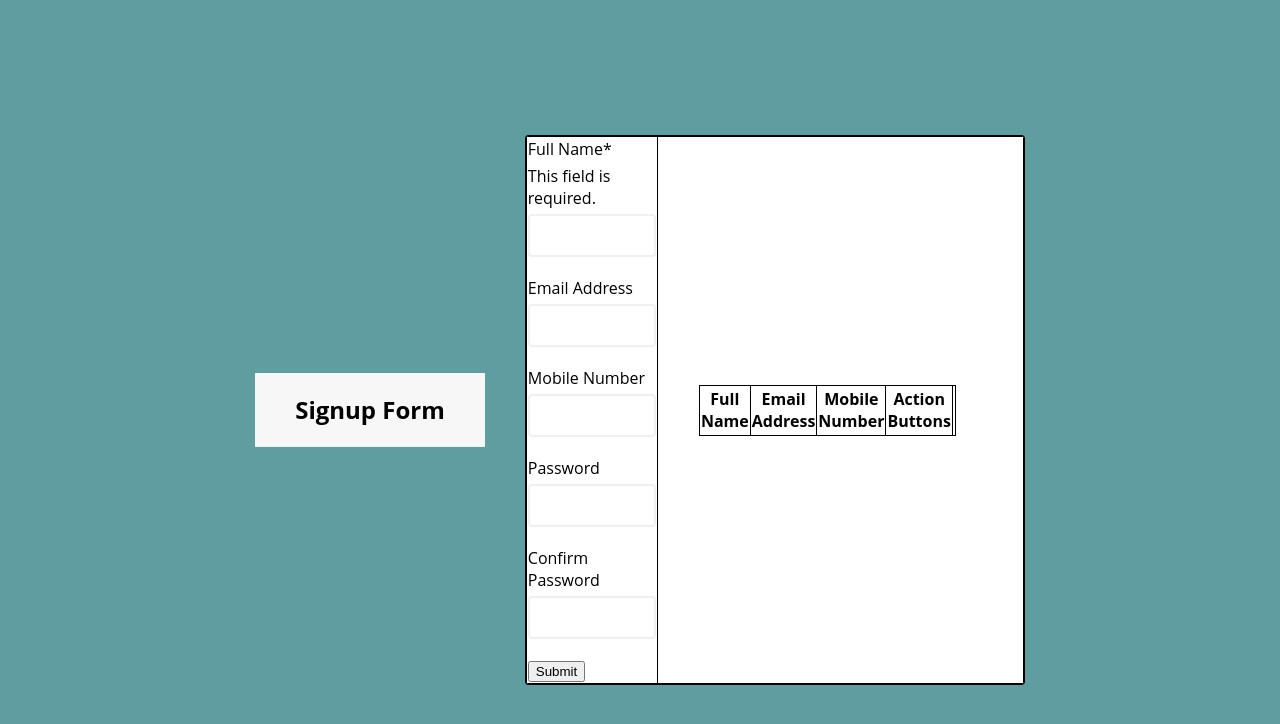
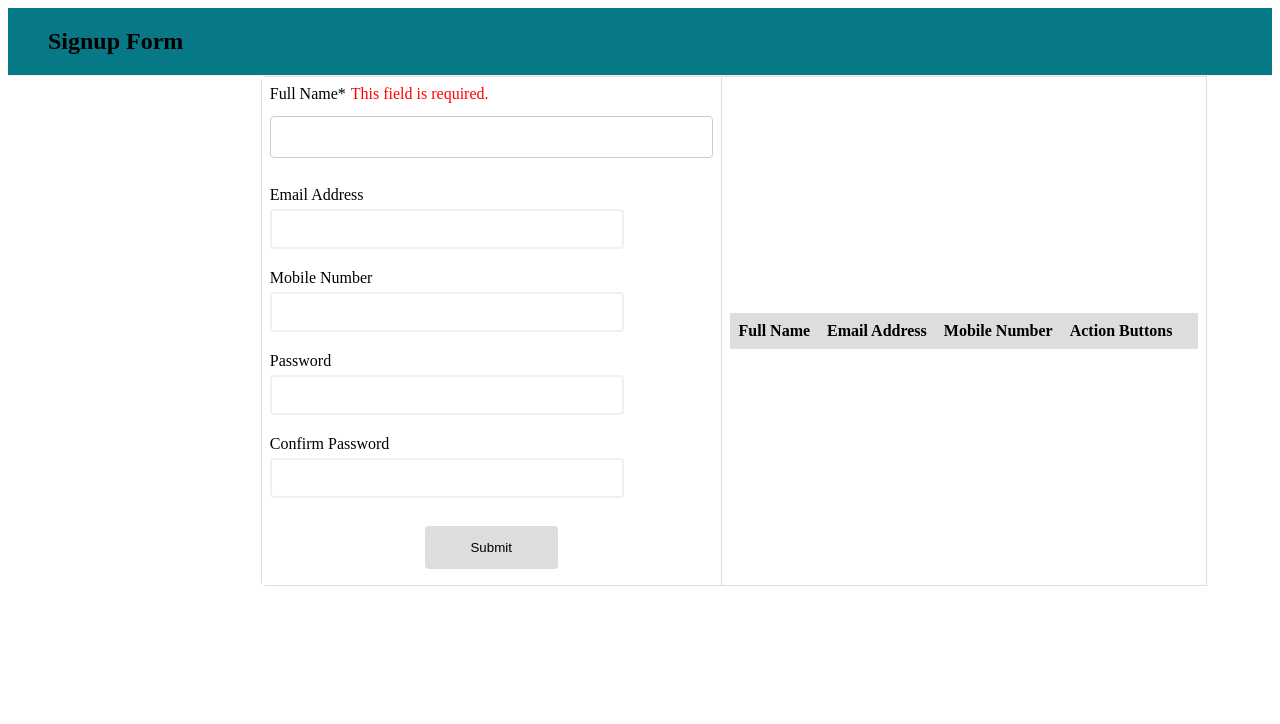
Before and after one commit to javalava12/Signup-Form, a plain HTML site: page index.html in a window 1280 px wide. Drawn offline with Linux system fonts and the light colour scheme.

Commit message:
Update styles.css

```diff
--- a/styles.css
+++ b/styles.css
@@ -2,38 +2,30 @@
 	box-sizing: border-box;
 }
 
-body {
-	background-color: #5F9EA0;
-	font-family: 'Open Sans', sans-serif;
-	display: flex;
-	align-items: center;
-	justify-content: center;
-	min-height: 100vh;
-	margin: 10px;
-  padding: 20px;
+body > table{
+  width: 80%;
 }
-
-.container {
-	background-color: #fff;
-	border-radius: 3px;
-	box-shadow: 0 2px 5px rgba(0, 0, 0, 0);
-	overflow: hidden;
-	width: 500px;
-	max-width: 80%;
-  display: block;
-}
-
 .header {
 	border-bottom: 1px solid #f0f0f0;
-	background-color: #f7f7f7;
+	background-color: #077886;
 	padding: 20px 40px;
+  align-items: center;
 }
 
 .header h2 {
 	margin: 0;
   align-items: center;
 }
+.container{
+  border-radius: 5px;
+  overflow: hidden;
+  width: 80%;
+	max-width: 80%;
+  display: block;
+  margin: auto;
 
+  margin-left: 20%;
+}
 .form {
 	padding: 20px 20px;
 }
@@ -43,12 +35,10 @@ body {
 	padding-bottom: 15px;
 	position: relative;
 }
-
 .form-control label {
 	display: inline-block;
 	margin-bottom: 5px;
 }
-
 .form-control input {
 	border: 2px solid #f0f0f0;
 	border-radius: 4px;
@@ -56,59 +46,66 @@ body {
 	font-family: inherit;
 	font-size: 14px;
 	padding: 10px;
-	width: 100%;
+	width: 80%;
 }
-
 .form-control input:focus {
 	outline: 0;
 	border-color: #777;
 }
 
-.form-control.success input {
-	border-color: #2ecc71;
+table{
+  border-collapse: collapse;
+}
+table.list{
+  width:100%;
 }
 
-.form-control.error input {
-	border-color: #e74c3c;
+td, th {
+  border: 1px solid #dddddd;
+  text-align: left;
+  padding: 8px;
+}
+tr:nth-child(even),table.list thead>tr {
+  background-color: #dddddd;
 }
 
-.form-control small {
-	color: #e74c3c;
-	position: absolute;
-	bottom: 0;
-	left: 0;
-	visibility: hidden;
+input[type=text], input[type=number] {
+  width: 100%;
+  padding: 12px 20px;
+  margin: 8px 0;
+  display: inline-block;
+  border: 1px solid #ccc;
+  border-radius: 4px;
+  box-sizing: border-box;
 }
 
-.form-control.error small {
-	visibility: visible;
-}
-
-.form button {
-	background-color: #008b8b;
-	border: 2px solid #008b8b;
-	border-radius: 4px;
-	color: #fff;
-	display: block;
-	font-family: inherit;
-	font-size: 16px;
-	padding: 10px;
-	margin-top: 20px;
-	width: 100%;
+input[type=submit]{
+  width: 30%;
+  background-color: #ddd;
+  color: #000;
+  padding: 14px 20px;
+  margin: 8px 0;
+  border: none;
+  border-radius: 4px;
   cursor: pointer;
 }
 
-
-table, td, th {
-  border: 1.5px solid black;
-	margin-left: 5vh;
+form div.form-action-buttons{
+  text-align: center;
 }
 
-table {
-  border-collapse: collapse;
-  width: 30%;
+button{
+  cursor: pointer;
+  text-decoration: underline;
+  color: #0000ee;
+  margin-right: 4px;
 }
 
-th {
-  height: 50px;
+label.validation-error{
+  color:   red;
+  margin-left: 5px;
 }
+
+.hide{
+  display:none;
+}
```
